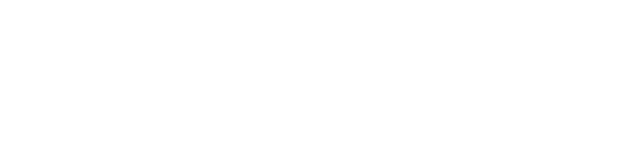
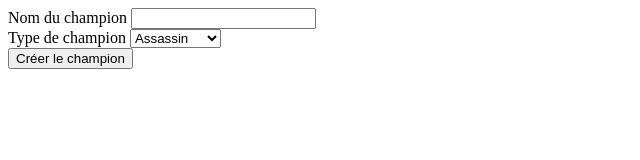
Before and after one commit to GarnierQuentin/node_league_of_legends, a plain HTML site: page frontend/index.html in a window 1280 px wide. Shown: the whole page, without its empty margins (0-640 px from the left). Drawn offline with Linux system fonts and the light colour scheme.

Commit message:
✨ create champion feature

```diff
--- a/backend/index.js
+++ b/backend/index.js
@@ -1,6 +1,6 @@
 import express from 'express';
 import cors from 'cors';
-import router from './router';
+import router from './router.js';
 import bodyParser from 'body-parser';
 
 
--- a/backend/router.js
+++ b/backend/router.js
@@ -1,10 +1,13 @@
 import express from 'express';
+import champion from './routes/ChampionRoutes.js';
 
 
 const router = express.Router();
 
 
 
+router.use('/champions', champion);
+
 
 
 export default router;
--- a/frontend/index.html
+++ b/frontend/index.html
@@ -6,6 +6,44 @@
     <title>Rendu</title>
 </head>
 <body>
+    <form onsubmit="event.preventDefault()">
+        <div class="nom">
+            <label for="nom">Nom du champion</label>
+            <input type="text" id="nom" name="nom">
+        </div>
 
+        <div class="type">
+            <label for="type">Type de champion</label>
+            <select name="type" id="type">
+                <option value="Assassin">Assassin</option>
+                <option value="Combattant">Combattant</option>
+                <option value="Mage">Mage</option>
+                <option value="Tirreur">Tirreur</option>
+                <option value="Support">Support</option>
+                <option value="Tank">Tank</option>
+            </select>
+        </div>
+
+        <button onclick="createChampion()">Créer le champion</button>
+    </form>
+
+
+    <script>
+        const createChampion = async () => {
+            let nom = document.querySelector('input[name="nom"]').value;
+            let type = document.querySelector('select[name="type"]').value;
+
+            console.log(nom, type);
+
+            await fetch('http://localhost:3000/champions', {
+                method: 'POST',
+                headers: {
+                    'Content-Type': 'application/json'
+                },
+                body: JSON.stringify({name : nom, type : type})
+            })
+            window.location.href = `index.html`;
+        }
+    </script>
 </body>
 </html>
```
Also changed, not shown: backend/controllers/ChampionsController.js (+19 -0 lines), backend/routes/ChampionRoutes.js (+8 -0 lines).
